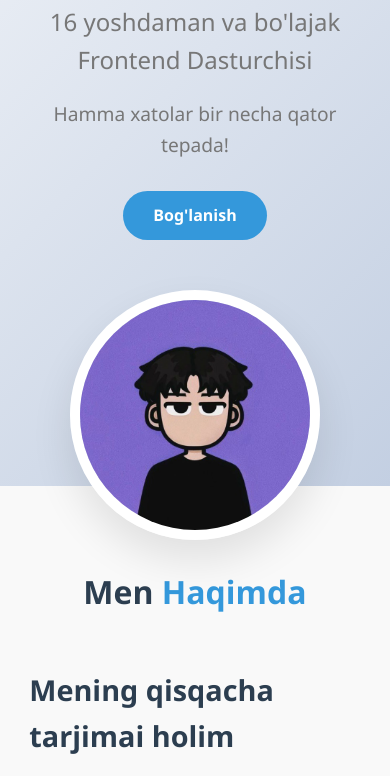
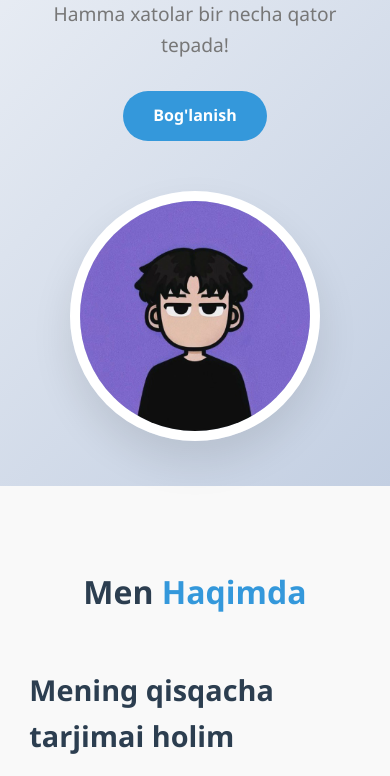
Before and after one commit to alisherwebb/olimovku, a plain HTML site: page index.html in a window 390 px wide. Shown: the part 358-1134 px from the top of the page. Drawn offline with Linux system fonts and the light colour scheme; a script that the page names is missing.

Commit message:
respones +++

```diff
--- a/style.css
+++ b/style.css
@@ -559,7 +559,6 @@ footer {
   .hero .container {
     flex-direction: column;
     text-align: center;
-
   }
 
   .image-wrapper {
@@ -570,11 +569,7 @@ footer {
   .projects-grid {
     grid-template-columns: 1fr;
   }
-}
-@media (max-width: 400px) {
-  .hero .container {
-    flex-direction: column;
-    text-align: center;
-    margin-bottom: -280px;
+  .hero-content {
+    margin-top: 80px;
   }
 }
```
